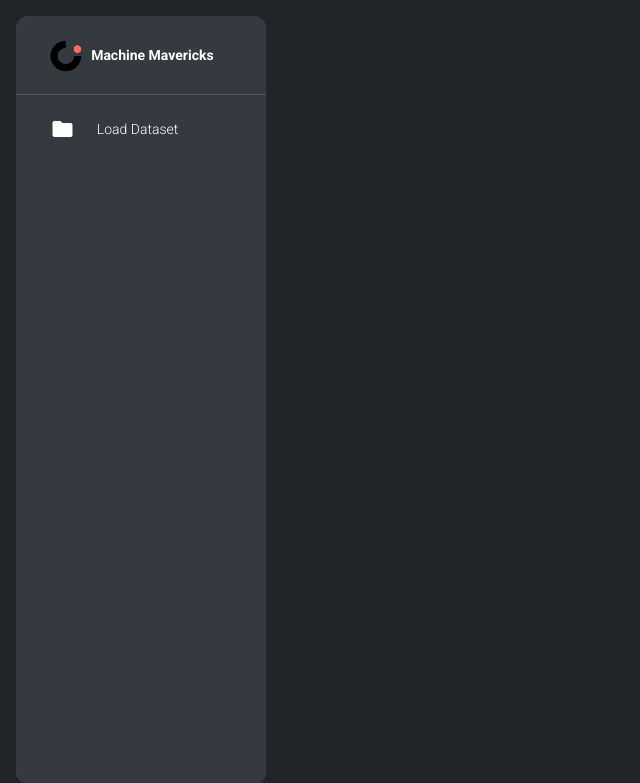
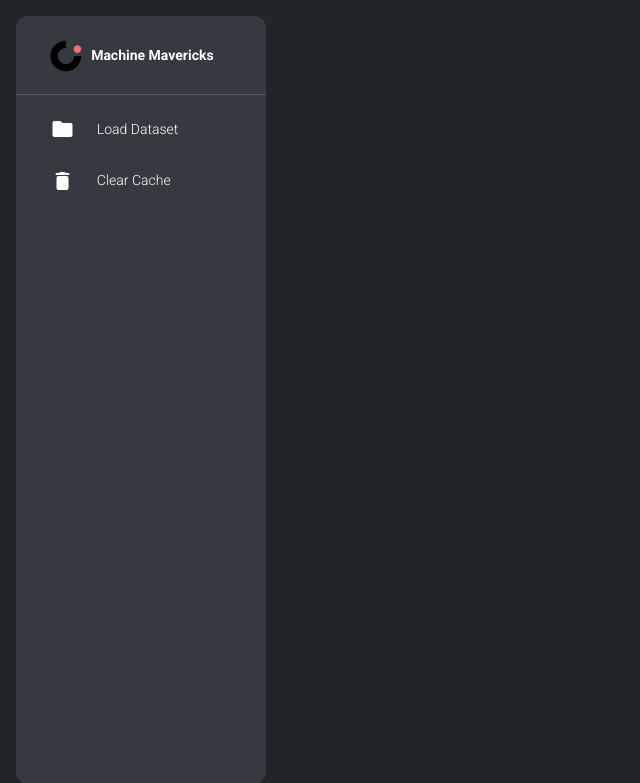
Before and after one commit to MachineMavericks/group-project, a Flask app: page / in a window 1280 px wide. Shown: the top 783 px of the page, without its empty margins (0-640 px from the left). Run offline with Flask 2, Linux system fonts and the light colour scheme; some libraries are stand-ins or nearby versions.

Commit message:
Added clear cache functionality

```diff
--- a/backend/app.py
+++ b/backend/app.py
@@ -1,5 +1,6 @@
 # DEFAULT IMPORTS:
 import os  # OS
+import shutil  # SHUTIL
 # FLASK IMPORTS:
 from flask import Flask, render_template, request, flash  # FLASK
 from werkzeug.utils import secure_filename
@@ -54,6 +55,12 @@ def choose_dataset():
             return render_template("dataset/upload_done.html")
     return render_template("dataset/dataset_selection.html")
 
+@app.route('/clear-cache', methods=['GET', 'POST'])
+def clear_cache():
+    shutil.rmtree(output_dir)
+    os.mkdir(output_dir)
+    return render_template("base.html")
+
 
 # MAIN:
 def main():
--- a/backend/templates/base.html
+++ b/backend/templates/base.html
@@ -136,6 +136,12 @@
                 <a class="nav-link text-white " href="/choice">
                     <i class="material-icons-round me-2">folder</i>
                     <span class="sidenav-normal  ms-2  ps-1"> Load Dataset </span>
+                </a>
+            </li>
+            <li class="nav-item ">
+                <a class="nav-link text-white " href="/clear-cache">
+                    <i class="material-icons-round me-2">delete</i>
+                    <span class="sidenav-normal  ms-2  ps-1"> Clear Cache </span>
                 </a>
             </li>
         </ul>
```
